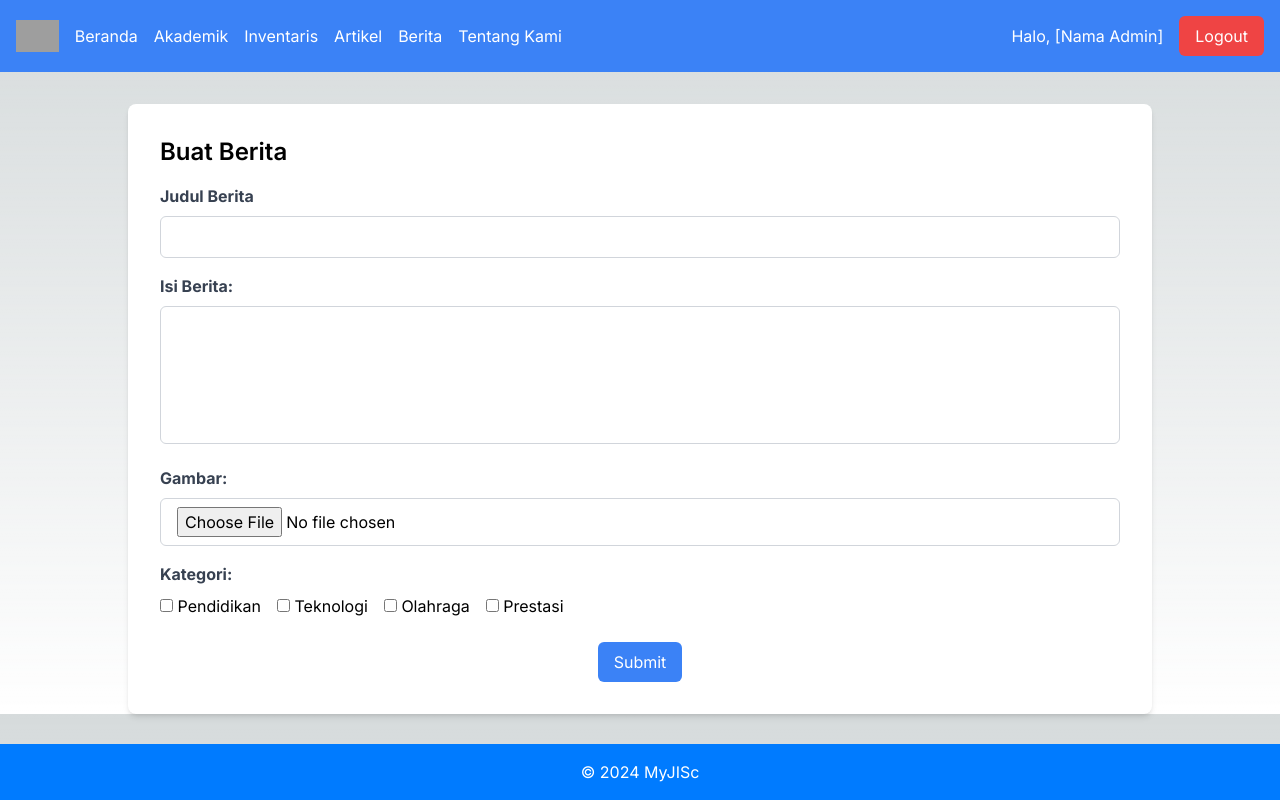
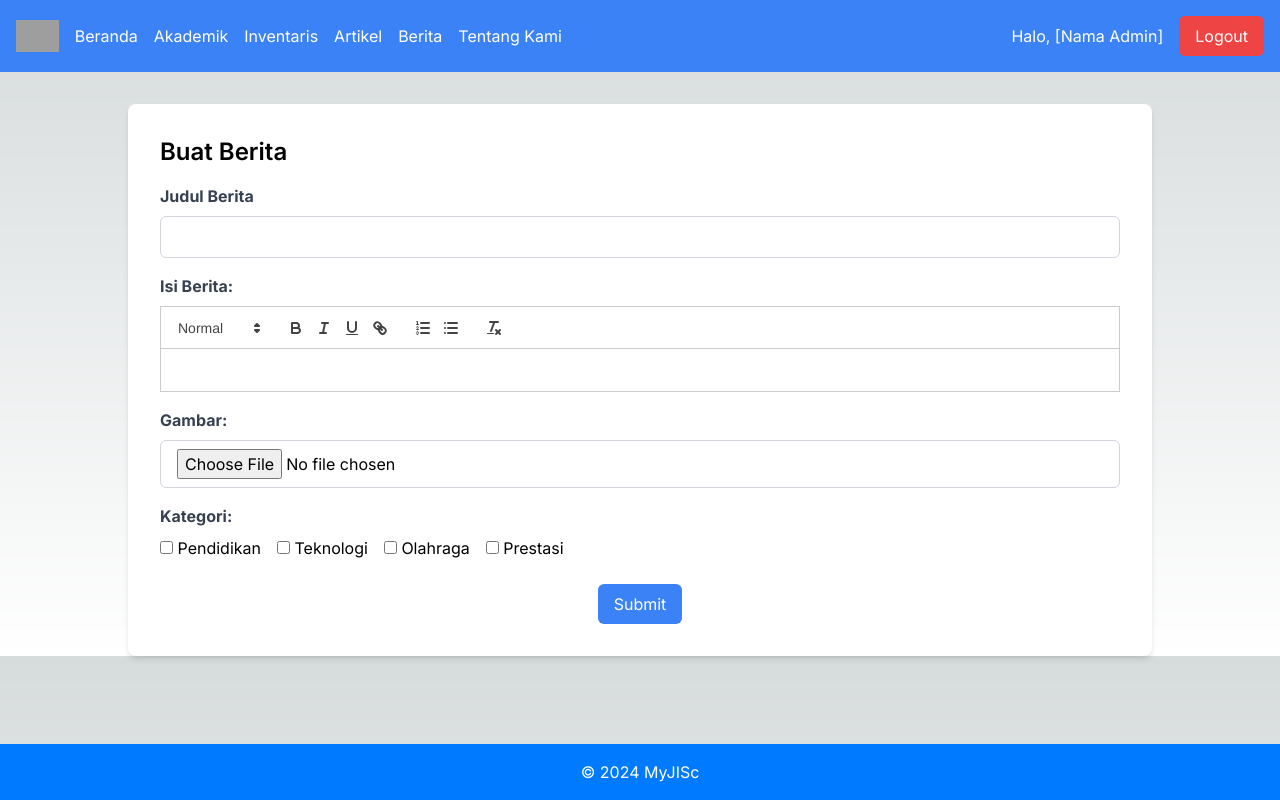
Before and after one commit to KingGedorah/d09-el-yasa-front-end, a Next.js app: page /berita/create in a window 1280 px wide. Built offline with nearby package versions, Linux system fonts and the light colour scheme; grey boxes are pictures that could not be loaded.

Commit message:
fix berita form

```diff
--- a/src/app/berita/create/page.js
+++ b/src/app/berita/create/page.js
@@ -5,6 +5,8 @@ import { useRouter } from 'next/navigation';
 import axios from 'axios';
 import Navbar from '../../components/navbar';
 import Footer from '../../components/footer';
+import ReactQuill from 'react-quill'; // Import ReactQuill
+import 'react-quill/dist/quill.snow.css'; // Import styles for ReactQuill
 
 const CreateBerita = () => {
   const router = useRouter()
@@ -73,9 +75,14 @@ const CreateBerita = () => {
             </div>
 
             <div className="mb-4">
-              <label htmlFor="isiBerita" className="block text-gray-700 font-bold mb-2">Isi Berita:</label>
-              <textarea name="isiBerita" rows="5" className="border border-gray-300 rounded-md py-2 px-4 w-full resize-none focus:outline-none focus:border-blue-500" id="isiBerita" value={isiBerita} onChange={(e) => setIsiBerita(e.target.value)} required />
-            </div>
+            <label htmlFor="isiBerita" className="block text-gray-700 font-bold mb-2">Isi Berita:</label>
+            <ReactQuill
+              theme="snow"
+              value={isiBerita}
+              onChange={setIsiBerita}
+              required
+            />
+          </div>
 
             <div className="mb-4">
               <label htmlFor="gambar" className="block text-gray-700 font-bold mb-2">Gambar:</label>
```
